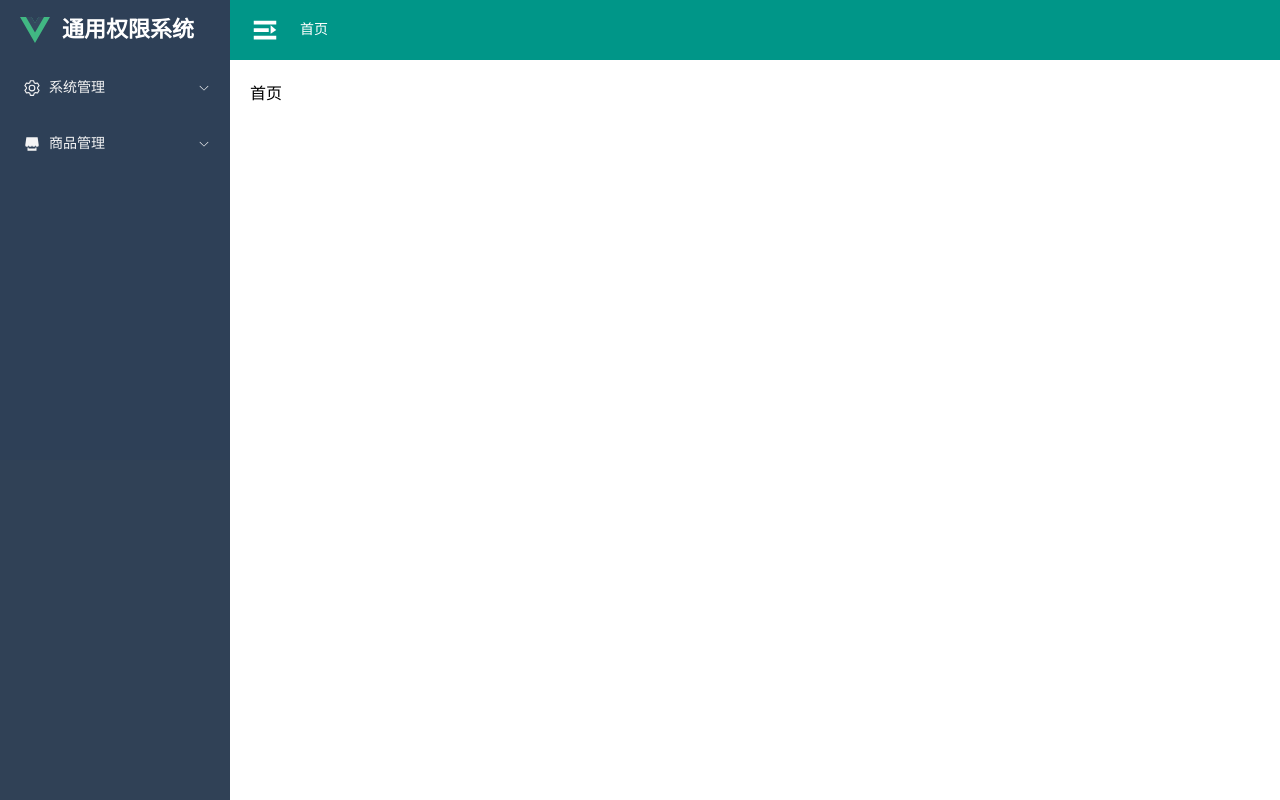
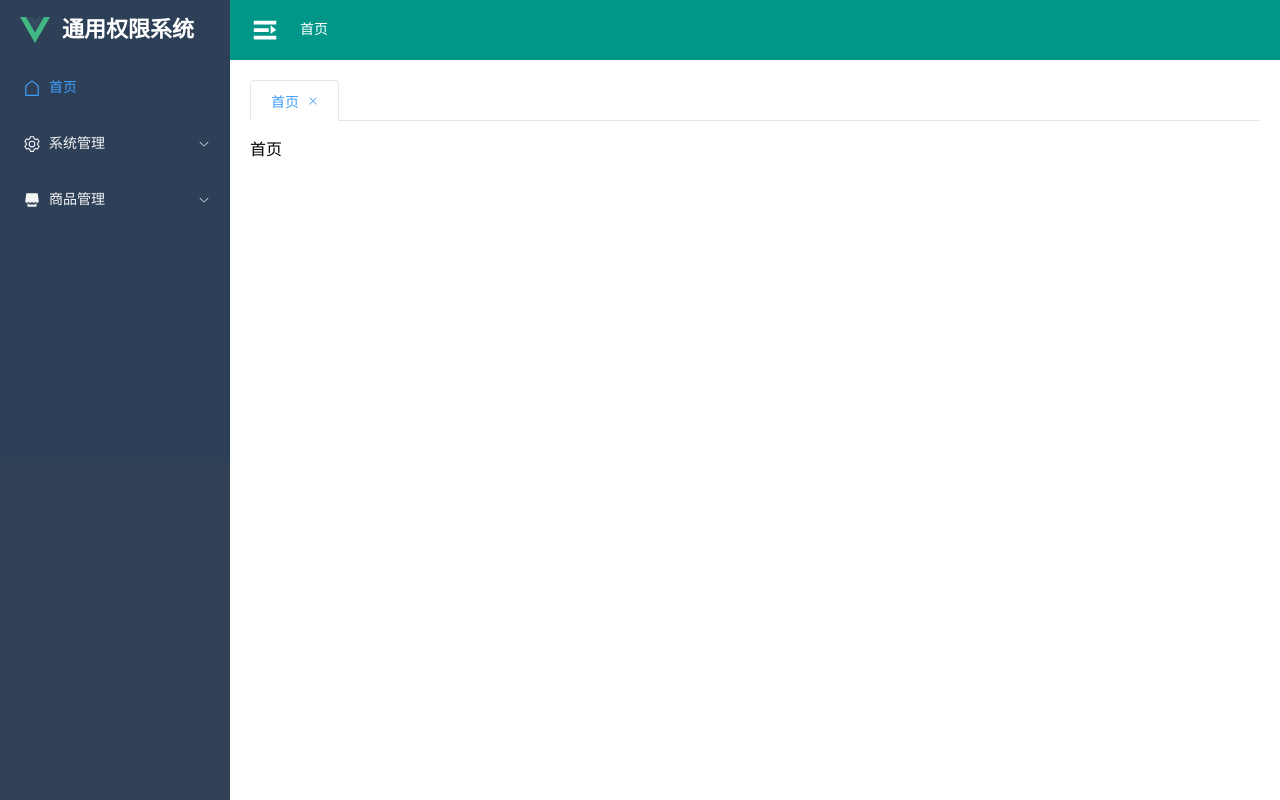
Before and after one commit to 17351590701/general-system-vue, a Vue app: page /dashboard in a window 1280 px wide. Built offline with nearby package versions, Linux system fonts and the light colour scheme.

Commit message:
完成面包屑切换激活，删除，刷新页面保存选项卡功能

```diff
--- a/src/layout/Index.vue
+++ b/src/layout/Index.vue
@@ -14,6 +14,7 @@
       </el-header>
       <!--主要部分-->
       <el-main class="main">
+        <Tabs></Tabs>
         <router-view></router-view>
       </el-main>
     </el-container>
@@ -23,6 +24,7 @@
 <script setup lang="ts">
 import Header from "@/layout/header/Header.vue";
 import MenuBar from "@/layout/menu/MenuBar.vue";
+import Tabs from "@/layout/tabs/Tabs.vue";
 import {ref} from "vue";
 </script>
 
--- a/src/layout/menu/MenuBar.vue
+++ b/src/layout/menu/MenuBar.vue
@@ -6,8 +6,6 @@
       :default-active="defaultActive"
       class="el-menu-vertical-demo"
       :collapse="isCollapse"
-      @open="handleOpen"
-      @close="handleClose"
       background-color="#2e4057"
       router
   >
@@ -34,6 +32,16 @@ const isCollapse = computed(() => {
   return menuStore.getCollapse
 })
 const menuList = reactive([
+  {
+    path: '/dashboard',
+    name: 'dashboard',
+    component: "dashboard/Index",
+    meta: {
+      title: '首页',
+      icon: 'House',
+      roles: ['sys:dashboard']
+    }
+  },
   {
     path: '/system',
     name: 'system',
@@ -110,13 +118,6 @@ const menuList = reactive([
   }
 ])
 
-const handleOpen = (key: string, keyPath: string[]) => {
-  console.log(key, keyPath)
-}
-const handleClose = (key: string, keyPath: string[]) => {
-  console.log(key, keyPath)
-
-}
 
 </script>
 
--- /dev/null
+++ b/src/layout/tabs/Tabs.vue
@@ -0,0 +1,99 @@
+<template>
+  <el-tabs
+      v-model="activeTab"
+      type="card"
+      class="demo-tabs"
+      closable
+      @tab-remove="removeTab"
+      @tab-click="clickBtn"
+  >
+    <el-tab-pane
+        v-for="item in tabsList"
+        :key="item.path"
+        :label="item.title"
+        :name="item.path"
+    >
+    </el-tab-pane>
+  </el-tabs>
+</template>
+
+<script setup lang="ts">
+import {computed, onMounted, ref, watch} from "vue";
+import {type Tab, useTabStore} from '@/stores/tabs'
+import {useRoute, useRouter} from "vue-router";
+import type {TabsPaneContext} from "element-plus";
+//选中的选项卡数据
+const activeTab = ref('')
+const tabStore = useTabStore()
+//选项卡数据
+const tabsList = computed(() => {
+  return tabStore.getTab
+})
+const route = useRoute()
+const router = useRouter()
+//删除tab
+const removeTab = (targetName: string) => {
+  //Tab类型数组
+  const tabs = tabsList.value
+  //激活选项卡名
+  let activeName = activeTab.value
+  //如果激活的选项卡是待删除的选项卡，则激活前一个选项卡
+  if (activeName === targetName) {
+    //遍历tabs
+    tabs.forEach((tab: Tab, index: number) => {
+      //如果tab的path等于待删除的选项卡的path，则激活前一个选项卡
+      if (tab.path === targetName) {
+        const nextTab = tabs[index + 1] || tabs[index - 1]
+        if (nextTab) {
+          activeName = nextTab.path
+        }
+      }
+    })
+  }
+  //重新设置激活的选项卡
+  activeTab.value = activeName
+  //重新设置选项卡数据
+  tabStore.tabList = tabs.filter((tab) => tab.path !== targetName)
+  //跳转路由到新激活选项卡
+  router.push({path: activeName})
+}
+
+//选项卡点击事件
+const clickBtn = (pane: TabsPaneContext) => {
+  console.log(pane)
+  const {props} = pane
+  //跳转路由
+  router.push({path:props.name as string})
+}
+//点击左侧菜单时，添加为选项卡
+const addTab = () => {
+  const {path, meta} = route
+  const tab: Tab = {
+    path: path,
+    title: meta.title as string
+  }
+  tabStore.addTab(tab)
+}
+
+//设置选项卡激活状态
+function setActiveTab(){
+  activeTab.value=route.path
+}
+//添加选项卡：监听当前路由变化
+watch(
+    ()=>route.path,
+    () => {
+  setActiveTab()
+  addTab()
+})
+
+//保证页面刷新后保存有选项卡
+onMounted(() =>{
+  setActiveTab()
+  addTab()
+})
+</script>
+
+<style scoped lang="scss">
+
+</style>
--- /dev/null
+++ b/src/stores/tabs/index.ts
@@ -0,0 +1,32 @@
+import {defineStore} from 'pinia'
+//定义选项卡数据
+export type Tab = {
+    title:string;
+    path:string;
+}
+//定义state的数据类型
+export type TabState={
+    tabList:Tab[]
+}
+//定义store
+export const useTabStore = defineStore('tabs', {
+    state:():TabState=>{
+        return{
+            tabList:[]
+        }
+    },
+    getters:{
+      getTab(state){
+          return state.tabList
+      }
+    },
+    actions:{
+        //添加选项卡数据tab
+        addTab(tab:Tab){
+            //查找数组每一项，判断选项卡是否重复
+            if(this.tabList.some(item=>item.path===tab.path)) return;
+            //否则
+            this.tabList.push(tab)
+        }
+    }
+})
```
